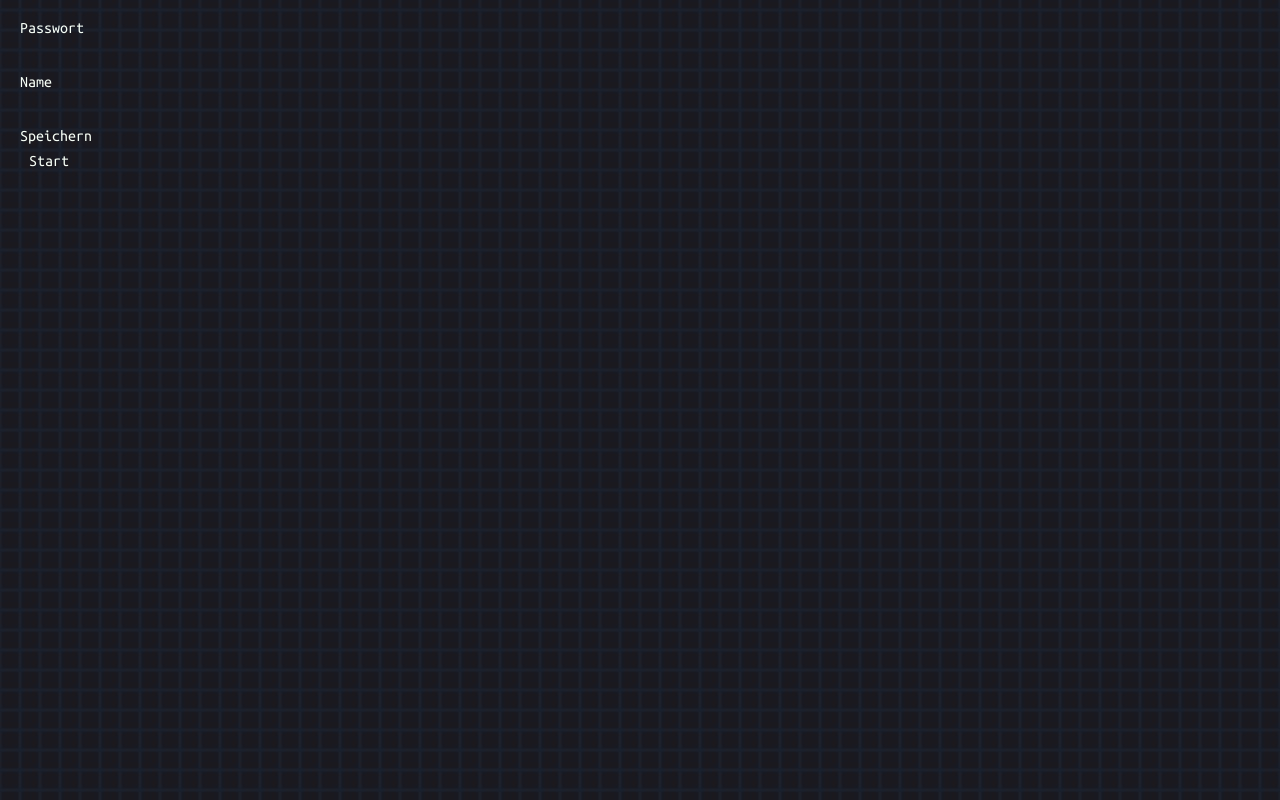
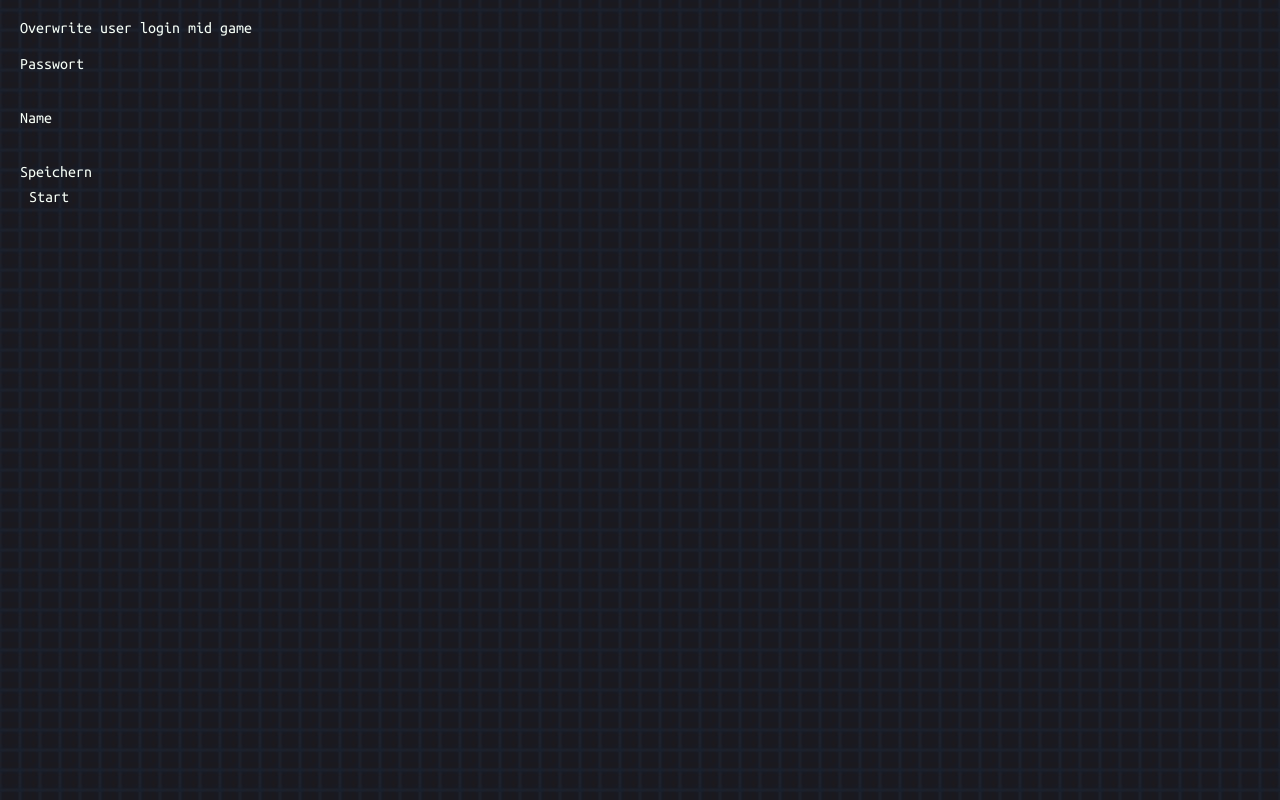
Before and after one commit to Proxtx/team-hunt, a website: page static/overwrite/index.html in a window 1280 px wide. Drawn offline with Linux system fonts and the light colour scheme; files whose address does not match are found by name.

Commit message:
hint at overwrite functionality

```diff
--- a/static/overwrite/index.html
+++ b/static/overwrite/index.html
@@ -10,6 +10,11 @@
   <body>
     <m-overwrite-container>
       <div id="mainContent">
+        <t-box class="mainBox">
+          <t-list-content>
+            <t-text-box> Overwrite user login mid game </t-text-box>
+          </t-list-content>
+        </t-box>
         <t-box class="mainBox">
           <t-list-content>
             <t-text-box> Passwort </t-text-box>
```
